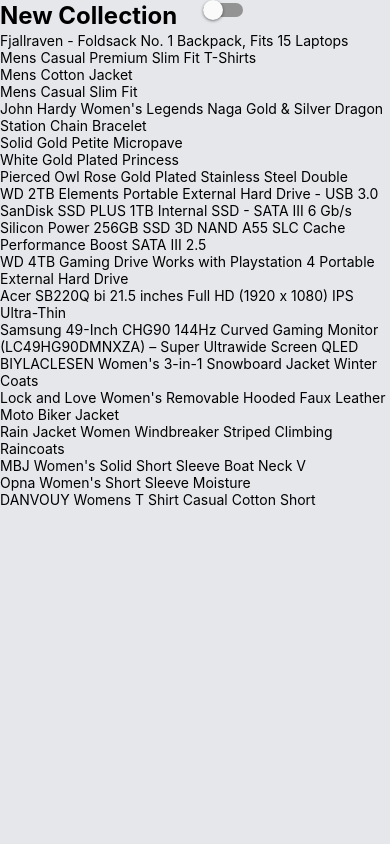
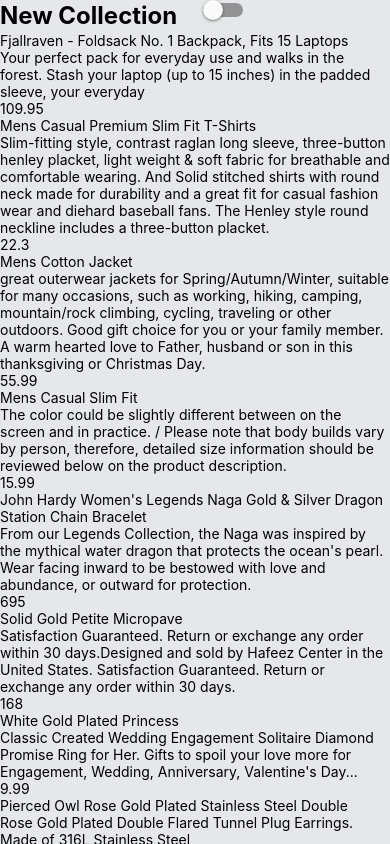
Before and after one commit to Moamin-AbuEwaida/Ecommerce-ReactNative, a React Native app: screen / in a window 390 px wide. Built offline with nearby package versions, Linux system fonts and the light colour scheme.

Commit message:
adding product card to products list component

```diff
--- /dev/null
+++ b/components/productCard.js
@@ -0,0 +1,18 @@
+import { View, Text, Image, TouchableOpacity } from "react-native";
+import React, { useState } from "react";
+import { AntDesign } from "@expo/vector-icons";
+import { useColorScheme } from "react-native";
+
+const productCard = ({ image, category, title, price, description }) => {
+  const [count, setCount] = useState(1);
+  const { colorScheme } = useColorScheme();
+  return (
+    <View>
+      <Text>{title}</Text>
+      <Text>{description}</Text>
+      <Text>{price}</Text>
+    </View>
+  );
+};
+
+export default productCard;
--- a/components/productsList.js
+++ b/components/productsList.js
@@ -1,16 +1,14 @@
 import { View, Text, FlatList } from "react-native";
 import React from "react";
 import { products } from "../products";
+import ProductCard from "./productCard";
+
 const productsList = () => {
   return (
     <FlatList
       data={products}
       keyExtractor={(product) => product.id}
-      renderItem={({ item }) => (
-        <View>
-          <Text>{item.title}</Text>
-        </View>
-      )}
+      renderItem={({ item }) => <ProductCard {...item} />}
     />
   );
 };
```
